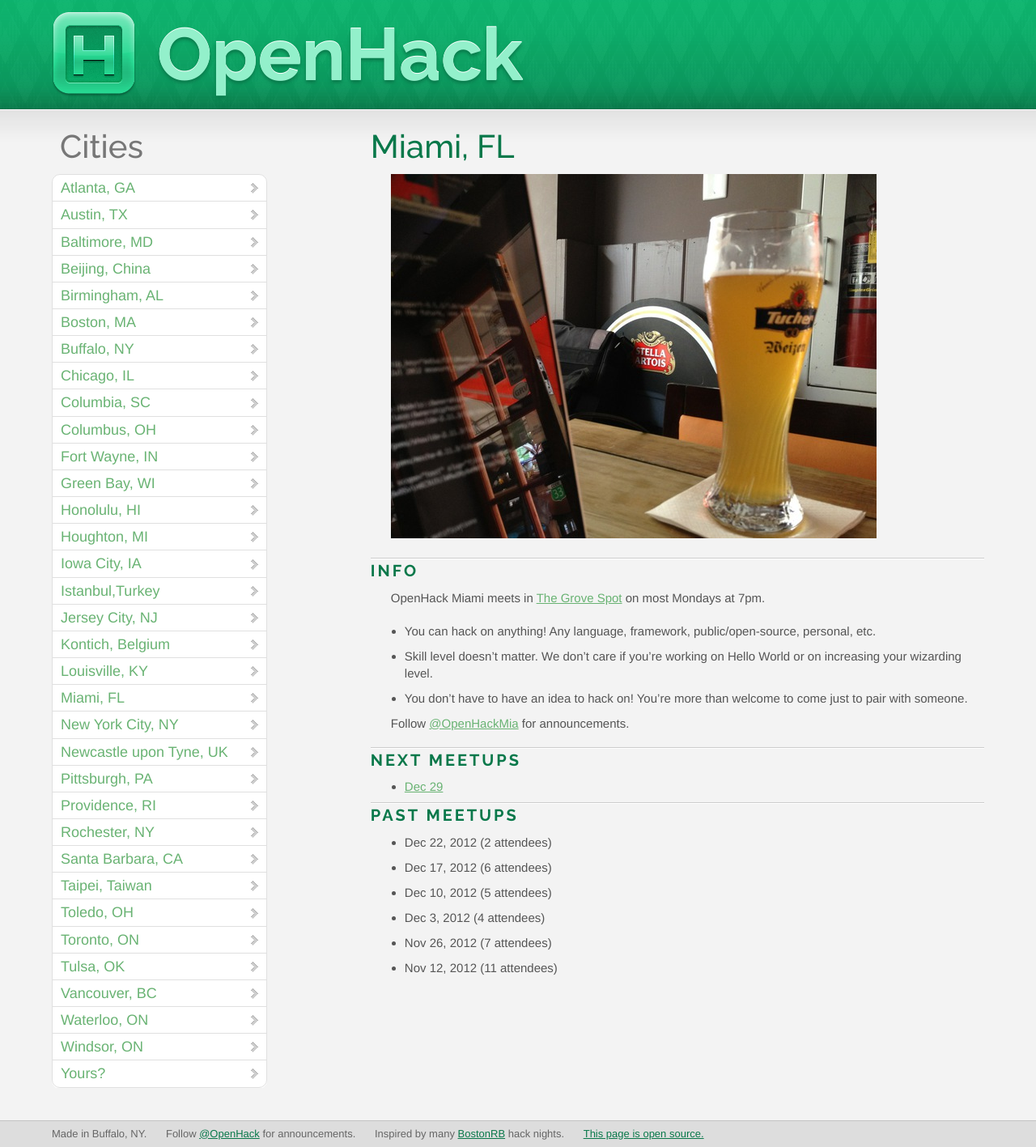
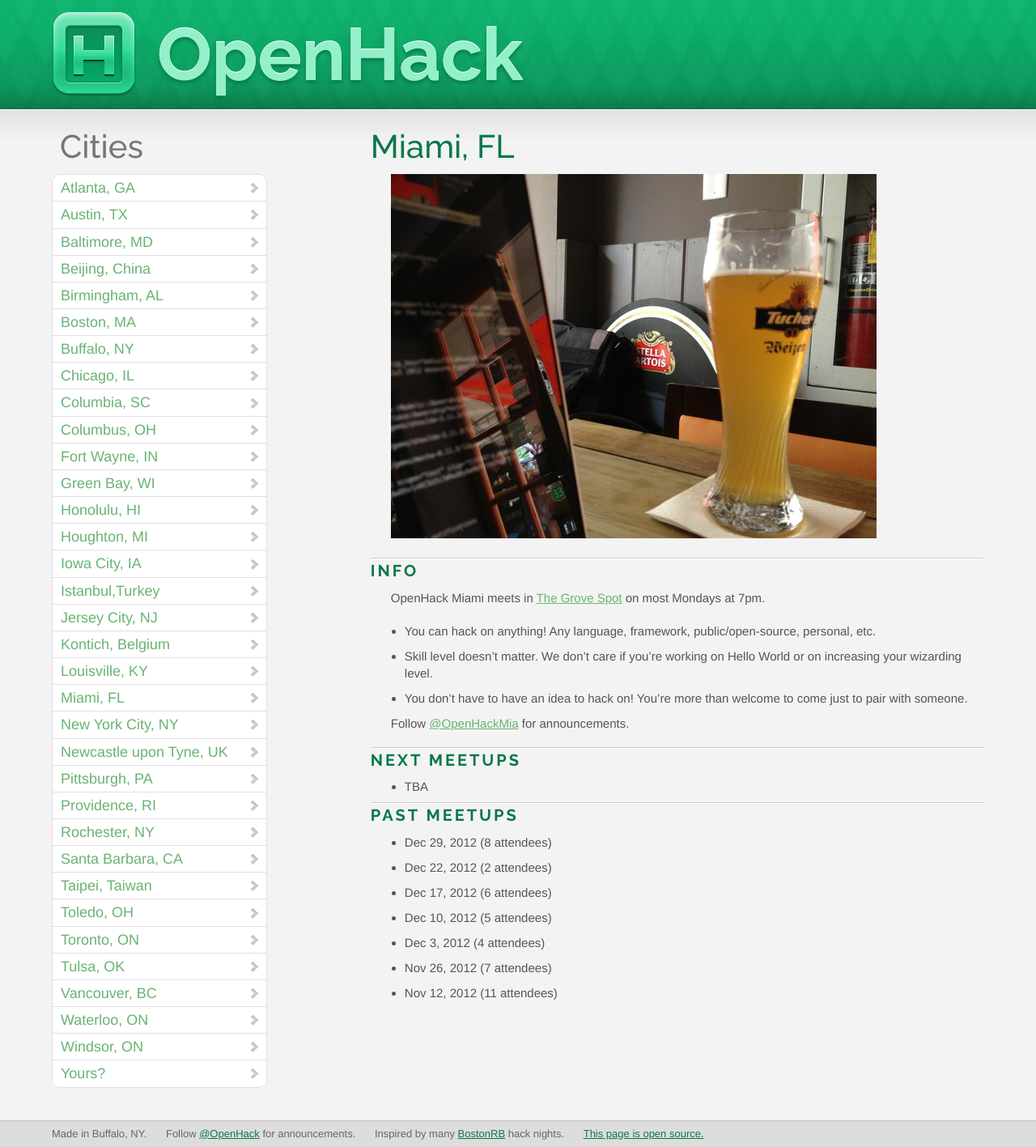
Before and after one commit to OpenHack/openhack.github.com, a Jekyll site: the page built from miami/index.markdown, in a window 1280 px wide. Shown: the whole page at 81% size. Built offline with Jekyll 4.4.1, drawn with Linux system fonts in a browser that asks for light colours; nearby versions of some CDN libraries; Markdown is read by kramdown in place of the engine named in the settings; comment, search, counter and statistics services are not loaded.

Commit message:
miami update

```diff
--- a/miami/index.markdown
+++ b/miami/index.markdown
@@ -19,10 +19,11 @@ Follow [@OpenHackMia](http://twitter.com/openhackmia) for announcements.
 
 ### Next meetups
 
-* [Dec 29](http://www.meetup.com/miamirb/events/94878792/)
+* TBA
 
 ### Past meetups
 
+* Dec 29, 2012 (8 attendees)
 * Dec 22, 2012 (2 attendees)
 * Dec 17, 2012 (6 attendees)
 * Dec 10, 2012 (5 attendees)
```
